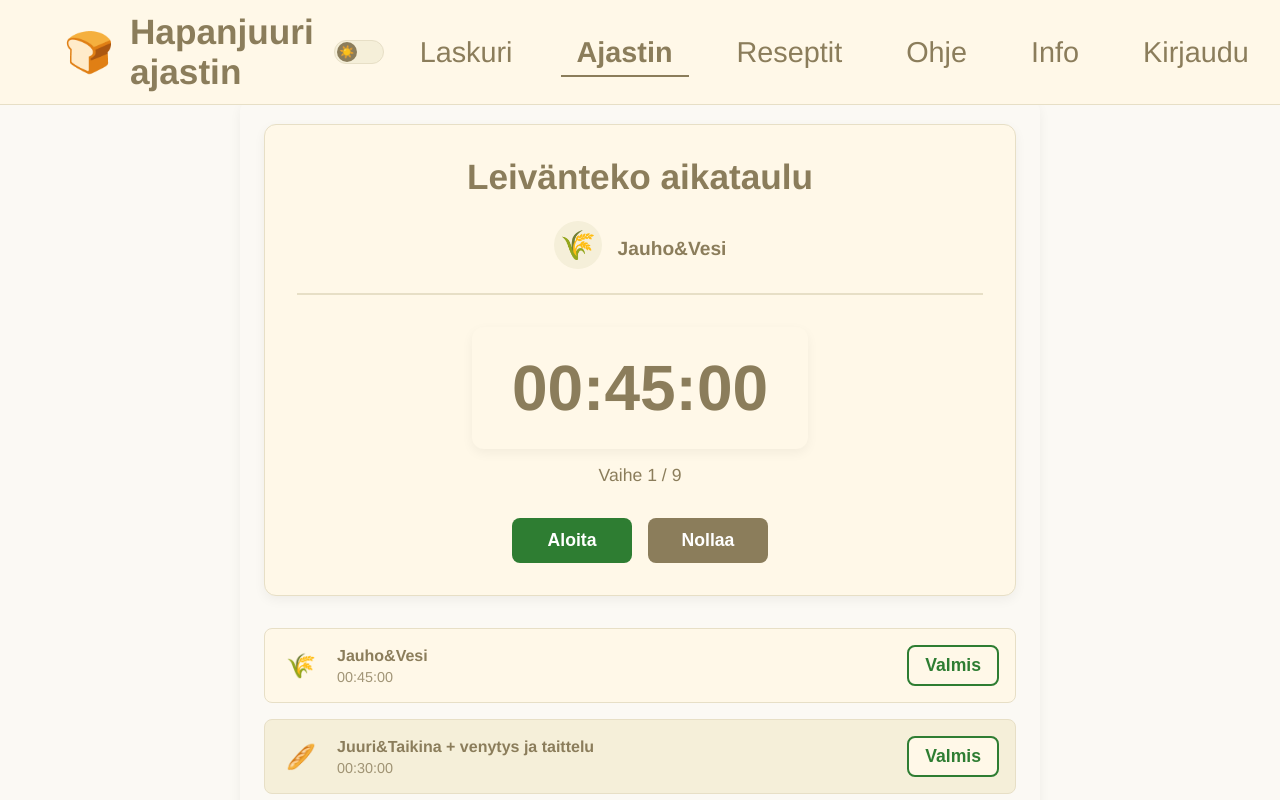
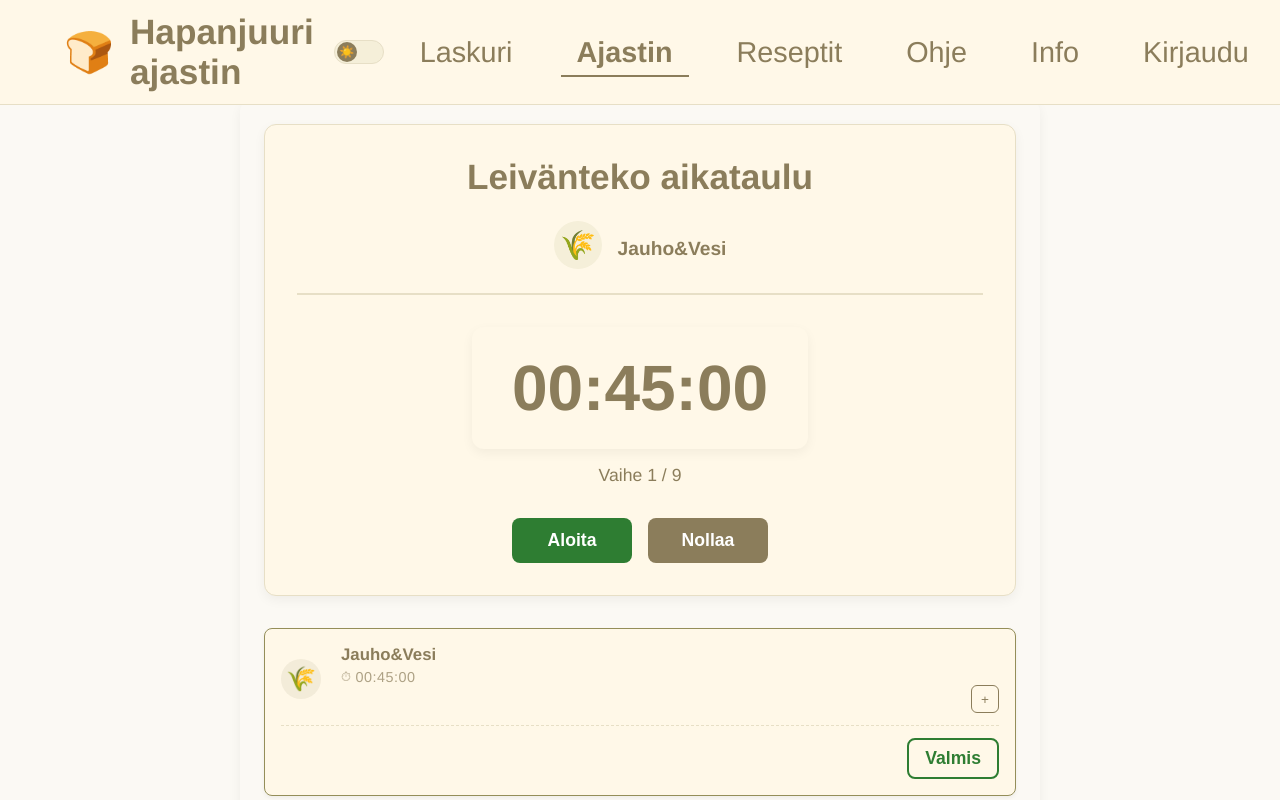
Before and after one commit to Pall00/hapanjuuriAjastin, a React (Vite) app: page /ajastin in a window 1280 px wide. Shown: the top 800 px of the page. Built offline with nearby package versions, Linux system fonts and the light colour scheme; no server answers.

Commit message:
Lisätty ohjevinkit timeriin

```diff
--- a/src/components/views/Timer.jsx
+++ b/src/components/views/Timer.jsx
@@ -1,4 +1,4 @@
-import { useEffect, useCallback, useMemo } from 'react'
+import { useEffect, useCallback, useMemo, useState } from 'react'
 import { useTimer } from '../../hooks/useTimer'
 import { Container, Header, Title } from '../../styles/components'
 import {
@@ -22,23 +22,91 @@ import {
   StepIcon,
   StepName,
   CompleteButton,
+  ExpandToggle,
+  InstructionsSection,
+  InstructionsText,
+  StepActions,
 } from '../../styles/pages/timer'
 
 const Timer = () => {
   const breadMakingSteps = useMemo(
     () => [
-      { name: 'Jauho&Vesi', duration: 45 * 60, icon: '🌾' },
-      { name: 'Juuri&Taikina + venytys ja taittelu ', duration: 30 * 60, icon: '🥖' },
-      { name: 'Coil fold 1 kerta', duration: 30 * 60, icon: '🔄' },
-      { name: 'Coil fold 2 kerta', duration: 30 * 60, icon: '🔄' },
-      { name: 'Coil fold 3 kerta', duration: 30 * 60, icon: '🔄' },
-      { name: 'Coil fold 4 kerta', duration: 30 * 60, icon: '🔄' },
-      { name: 'Taikinan kohotus', duration: 240 * 60, icon: '⏳' },
-      { name: 'Esimuotoilu ja kylmäkohotus', duration: 480 * 60, icon: '❄️' },
-      { name: 'Taikinan viilto ja paistaminen', duration: 20 * 60, icon: '🔥' },
+      {
+        name: 'Jauho&Vesi',
+        duration: 45 * 60,
+        icon: '🌾',
+        instructions:
+          'Sekoita jauhot ja vesi tasaiseksi massaksi. Anna levätä (autolyse-vaihe) 45 minuuttia. Tämä auttaa jauhojen hydratoitumisessa ja gluteenin kehittymisessä. Vältä ylityöstämistä tässä vaiheessa. Peitä kulho pyyheliinalla, jotta taikina ei kuivu pinnasta.',
+      },
+      {
+        name: 'Juuri&Taikina + venytys ja taittelu',
+        duration: 30 * 60,
+        icon: '🥖',
+        instructions:
+          'Lisää hapanjuuri taikinaan ja sekoita se tasaisesti. Tee ensimmäinen venytys ja taittelu. Nosta taikinan reunaa, venytä sitä ylöspäin ja taita keskelle. Kierrä kulhoa ja toista joka puolelta. Tämä vahvistaa gluteeniverkostoa ja kehittää taikinan rakennetta.',
+      },
+      {
+        name: 'Coil fold 1 kerta',
+        duration: 30 * 60,
+        icon: '🔄',
+        instructions:
+          'Tee ensimmäinen coil fold -taittelu. Ota taikinasta kiinni molemmilta sivuilta, nosta ylös ja taita keskelle. Käännä kulhoa 90° ja toista. Taikinan pitäisi alkaa tuntua vahvemmalta ja vähemmän tahmealta. Peitä ja anna levätä.',
+      },
+      {
+        name: 'Coil fold 2 kerta',
+        duration: 30 * 60,
+        icon: '🔄',
+        instructions:
+          'Toista coil fold toisen kerran. Nyt taikinan pitäisi jo osoittaa vahvistumisen merkkejä. Se on vähemmän tarttuvaa ja pitää muotonsa paremmin. Nostettaessa sen pitäisi venyä ilman repeämistä. Peitä ja anna levätä.',
+      },
+      {
+        name: 'Coil fold 3 kerta',
+        duration: 30 * 60,
+        icon: '🔄',
+        instructions:
+          'Tee kolmas coil fold. Taikinassa pitäisi näkyä jo ilmakuplia ja sen tekstuurin pitäisi olla sileä ja elastinen. Varo, ettet poista liikaa ilmaa taikinasta. Käsittele taikinaa hellävaroen. Peitä ja anna levätä.',
+      },
+      {
+        name: 'Coil fold 4 kerta',
+        duration: 30 * 60,
+        icon: '🔄',
+        instructions:
+          'Viimeinen coil fold. Taikina on nyt lähes valmis pitkään kohotukseen. Taikinan pitäisi olla ilmava, vahva ja joustava. Sen pitäisi pitää muotonsa hyvin ja osoittaa selviä käymisen merkkejä (kuplia, kasvua). Peitä huolellisesti.',
+      },
+      {
+        name: 'Taikinan kohotus',
+        duration: 240 * 60,
+        icon: '⏳',
+        instructions:
+          'Anna taikinan kohota huoneenlämmössä 3-5 tuntia tai kunnes se on kasvanut noin 50%. Taikinan pitäisi olla ilmava ja täynnä kuplia. Peitä kulho tiiviisti, jotta pinta ei kuivu. Kohotusaika voi vaihdella huoneen lämpötilan ja juuren aktiivisuuden mukaan.',
+      },
+      {
+        name: 'Esimuotoilu ja kylmäkohotus',
+        duration: 480 * 60,
+        icon: '❄️',
+        instructions:
+          'Kaada taikina jauhotetulle alustalle ja muotoile se hellävaroen. Älä työstä taikinaa liikaa. Tarkoitus on luoda pintajännitys. Muotoile leipä ja siirrä se koriin tai kulhoon, joka on vuorattu jauhoisella liinalla. Peitä ja siirrä jääkaappiin 8-12 tunniksi.',
+      },
+      {
+        name: 'Taikinan viilto ja paistaminen',
+        duration: 20 * 60,
+        icon: '🔥',
+        instructions:
+          'Esilämmitä uuni ja valurautapata 260°C:seen. Ota leipä jääkaapista, käännä se paistopinnalle. Tee viillot terävällä veitsellä. Nosta leipä pataan, laita kansi päälle. Paista 20 min kannellisena, poista kansi, ja paista vielä 20-25 min kunnes leipä on kullanruskea.',
+      },
     ],
     [],
   )
+
+  const [expandedSteps, setExpandedSteps] = useState({})
+
+  const toggleStepExpansion = (index, event) => {
+    event.stopPropagation()
+    setExpandedSteps(prev => ({
+      ...prev,
+      [index]: !prev[index],
+    }))
+  }
 
   const {
     currentStepIndex,
@@ -124,7 +192,6 @@ const Timer = () => {
           <CurrentStep>
             <StepIcon>{breadMakingSteps[currentStepIndex].icon}</StepIcon>
             <StepName>
-              {' '}
               <p>{breadMakingSteps[currentStepIndex].name}</p>
             </StepName>
           </CurrentStep>
@@ -169,14 +236,28 @@ const Timer = () => {
               <StepDetails>
                 <StepTitle>{step.name}</StepTitle>
                 <StepDuration>{formatTime(step.duration)}</StepDuration>
+                <ExpandToggle
+                  onClick={e => toggleStepExpansion(index, e)}
+                  $expanded={expandedSteps[index]}
+                  aria-label={expandedSteps[index] ? 'Piilota ohjeet' : 'Näytä ohjeet'}
+                  title={expandedSteps[index] ? 'Piilota ohjeet' : 'Näytä ohjeet'}
+                >
+                  {expandedSteps[index] ? '−' : '+'}
+                </ExpandToggle>
               </StepDetails>
             </StepInfo>
+
+            <StepActions>
               <CompleteButton
                 onClick={() => toggleStepCompletion(index)}
                 $completed={completedSteps[index]}
               >
                 {completedSteps[index] ? '✓' : 'Valmis'}
               </CompleteButton>
+            </StepActions>
+            <InstructionsSection $expanded={expandedSteps[index]}>
+              <InstructionsText>{step.instructions}</InstructionsText>
+            </InstructionsSection>
           </StepCard>
         ))}
       </StepsProgress>
--- a/src/styles/pages/timer/TimerStyles.js
+++ b/src/styles/pages/timer/TimerStyles.js
@@ -136,14 +136,20 @@ export const StepsProgress = styled.div`
 
 export const StepCard = styled.div`
   display: flex;
-  align-items: center;
-  justify-content: space-between;
+  flex-direction: column;
   padding: ${({ theme }) => theme.spacing(4)};
   background-color: ${({ theme, $active }) =>
     $active ? theme.colors.background.paper : theme.colors.background.card};
-  border: 1px solid ${({ theme, $active }) => ($active ? theme.colors.border : theme.colors.border)};
+  border: 1px solid
+    ${({ theme, $active }) => ($active ? theme.colors.primary.light : theme.colors.border)};
   border-radius: ${({ theme }) => theme.borderRadius.medium};
   transition: all 0.2s ease;
+  box-shadow: ${({ theme, $active }) => ($active ? theme.shadows.small : 'none')};
+
+  &:hover {
+    box-shadow: ${({ theme }) => theme.shadows.small};
+    transform: ${({ $active }) => ($active ? 'none' : 'translateY(-2px)')};
+  }
 
   ${props =>
     props.$completed &&
@@ -154,8 +160,6 @@ export const StepCard = styled.div`
 
   @media (max-width: ${({ theme }) => theme.breakpoints.mobile}) {
     padding: ${({ theme }) => theme.spacing(3)};
-    flex-direction: column;
-    gap: ${({ theme }) => theme.spacing(2)};
   }
 `
 
@@ -165,6 +169,29 @@ export const StepInfo = styled.div`
   gap: ${({ theme }) => theme.spacing(4)};
   cursor: pointer;
   flex: 1;
+  width: 100%;
+  position: relative;
+
+  &:hover {
+    &::after {
+      opacity: 0.1;
+    }
+  }
+
+  &::after {
+    content: '';
+    position: absolute;
+    top: -${({ theme }) => theme.spacing(2)};
+    bottom: -${({ theme }) => theme.spacing(2)};
+    left: -${({ theme }) => theme.spacing(2)};
+    right: -${({ theme }) => theme.spacing(2)};
+    background-color: ${({ theme }) => theme.colors.primary.main};
+    opacity: 0;
+    transition: opacity 0.2s ease;
+    border-radius: ${({ theme }) => theme.borderRadius.small};
+    z-index: 0;
+    pointer-events: none;
+  }
 
   @media (max-width: ${({ theme }) => theme.breakpoints.mobile}) {
     width: 100%;
@@ -178,6 +205,15 @@ export const StepIconWrapper = styled.div`
   justify-content: center;
   width: 2.5rem;
   height: 2.5rem;
+  background: ${({ theme }) =>
+    theme.isDarkMode ? 'rgba(255, 255, 255, 0.05)' : 'rgba(139, 125, 91, 0.1)'};
+  border-radius: 50%;
+  z-index: 1;
+  transition: transform 0.2s ease;
+
+  ${StepInfo}:hover & {
+    transform: scale(1.1);
+  }
 
   @media (max-width: ${({ theme }) => theme.breakpoints.mobile}) {
     font-size: 1.2rem;
@@ -188,22 +224,45 @@ export const StepIconWrapper = styled.div`
 
 export const StepDetails = styled.div`
   flex: 1;
+  display: flex;
+  flex-wrap: wrap;
+  align-items: center;
+  z-index: 1;
+  padding-left: ${({ theme }) => theme.spacing(1)};
 `
 
 export const StepTitle = styled.div`
   color: ${({ theme }) => theme.colors.text.primary};
   font-weight: 600;
   margin-bottom: ${({ theme }) => theme.spacing(1)};
+  flex: 1;
+  font-size: 1.05rem;
+  transition: color 0.2s ease;
+
+  ${StepInfo}:hover & {
+    color: ${({ theme }) => theme.colors.primary.main};
+  }
 
   @media (max-width: ${({ theme }) => theme.breakpoints.mobile}) {
-    font-size: 0.9rem;
+    font-size: 0.95rem;
   }
 `
 
 export const StepDuration = styled.div`
   font-size: 0.9rem;
   color: ${({ theme }) => theme.colors.text.primary};
-  opacity: 0.8;
+  opacity: 0.7;
+  width: 100%;
+  font-weight: 500;
+  letter-spacing: 0.5px;
+  display: flex;
+  align-items: center;
+
+  &::before {
+    content: '⏱';
+    margin-right: ${({ theme }) => theme.spacing(1)};
+    font-size: 0.8rem;
+  }
 
   @media (max-width: ${({ theme }) => theme.breakpoints.mobile}) {
     font-size: 0.8rem;
@@ -271,3 +330,92 @@ export const CompleteButton = styled(Button)`
     font-size: 0.9rem;
   }
 `
+
+export const ExpandToggle = styled.button`
+  background-color: ${({ theme, $expanded }) =>
+    $expanded ? theme.colors.primary.hover : 'transparent'};
+  border: 1px solid ${({ theme }) => theme.colors.primary.main};
+  border-radius: ${({ theme }) => theme.borderRadius.small};
+  color: ${({ theme }) => theme.colors.primary.main};
+  font-size: 0.85rem;
+  cursor: pointer;
+  padding: ${({ theme }) => `${theme.spacing(1)} ${theme.spacing(2)}`};
+  margin-left: auto;
+  transition: all 0.2s ease;
+  display: flex;
+  align-items: center;
+  justify-content: center;
+  height: 28px;
+  width: 28px;
+
+  &:hover {
+    background-color: ${({ theme }) => theme.colors.primary.hover};
+    transform: translateY(-1px);
+    box-shadow: ${({ theme }) => theme.shadows.small};
+  }
+
+  @media (max-width: ${({ theme }) => theme.breakpoints.mobile}) {
+    height: 24px;
+    width: 24px;
+    padding: ${({ theme }) => theme.spacing(0.5)};
+  }
+`
+
+export const InstructionsSection = styled.div`
+  max-height: ${({ $expanded }) => ($expanded ? '500px' : '0')};
+  opacity: ${({ $expanded }) => ($expanded ? '1' : '0')};
+  overflow: hidden;
+  transition: all 0.3s ease;
+  padding: 0;
+  margin-top: ${({ $expanded, theme }) => ($expanded ? theme.spacing(3) : '0')};
+  position: relative;
+
+  &::before {
+    content: '';
+    position: absolute;
+    top: 0;
+    left: 5%;
+    right: 5%;
+    height: ${({ $expanded }) => ($expanded ? '1px' : '0')};
+    background-color: ${({ theme }) => theme.colors.border};
+    opacity: ${({ $expanded }) => ($expanded ? '1' : '0')};
+    transition: opacity 0.3s ease;
+  }
+
+  @media (max-width: ${({ theme }) => theme.breakpoints.mobile}) {
+    max-height: ${({ $expanded }) => ($expanded ? '600px' : '0')};
+  }
+`
+
+export const InstructionsText = styled.p`
+  color: ${({ theme }) => theme.colors.text.secondary};
+  font-size: 0.95rem;
+  line-height: 1.6;
+  margin: ${({ theme }) => theme.spacing(3)} 0 0;
+  padding: ${({ theme }) => `${theme.spacing(3)} ${theme.spacing(4)}`};
+  background-color: ${({ theme }) =>
+    theme.isDarkMode ? 'rgba(255, 255, 255, 0.03)' : 'rgba(139, 125, 91, 0.04)'};
+  border-radius: ${({ theme }) => theme.borderRadius.small};
+  border-left: 3px solid ${({ theme }) => theme.colors.primary.main};
+  font-weight: 400;
+
+  @media (max-width: ${({ theme }) => theme.breakpoints.mobile}) {
+    font-size: 0.85rem;
+    line-height: 1.5;
+    padding: ${({ theme }) => `${theme.spacing(2)} ${theme.spacing(3)}`};
+    margin: ${({ theme }) => theme.spacing(2)} 0 0;
+  }
+`
+
+export const StepActions = styled.div`
+  display: flex;
+  justify-content: flex-end;
+  margin-top: ${({ theme }) => theme.spacing(3)};
+  border-top: 1px dashed ${({ theme }) => theme.colors.border};
+  padding-top: ${({ theme }) => theme.spacing(3)};
+
+  @media (max-width: ${({ theme }) => theme.breakpoints.mobile}) {
+    margin-top: ${({ theme }) => theme.spacing(2)};
+    padding-top: ${({ theme }) => theme.spacing(2)};
+  }
+`
```
Also changed, not shown: 1 other file (tests, documents, lock files or other folders). Lines whose indentation alone changed are shown as unchanged.
